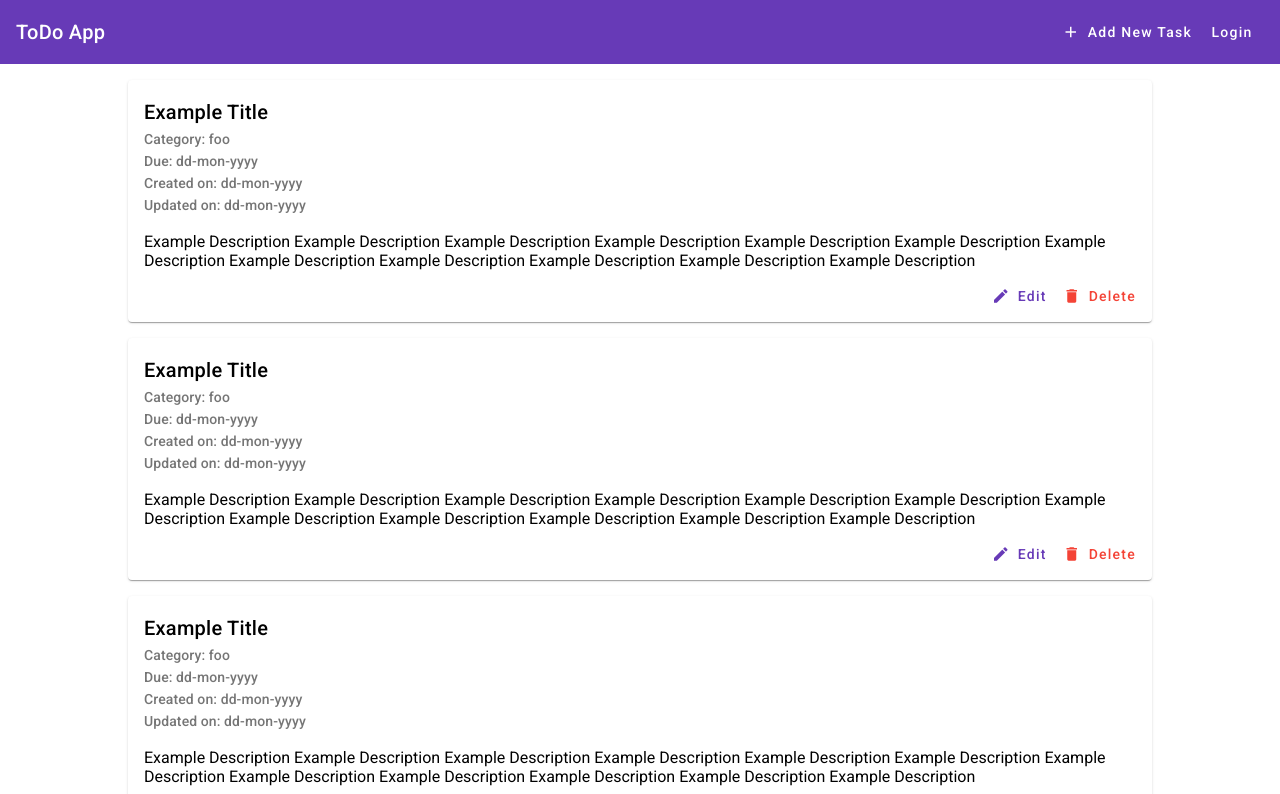
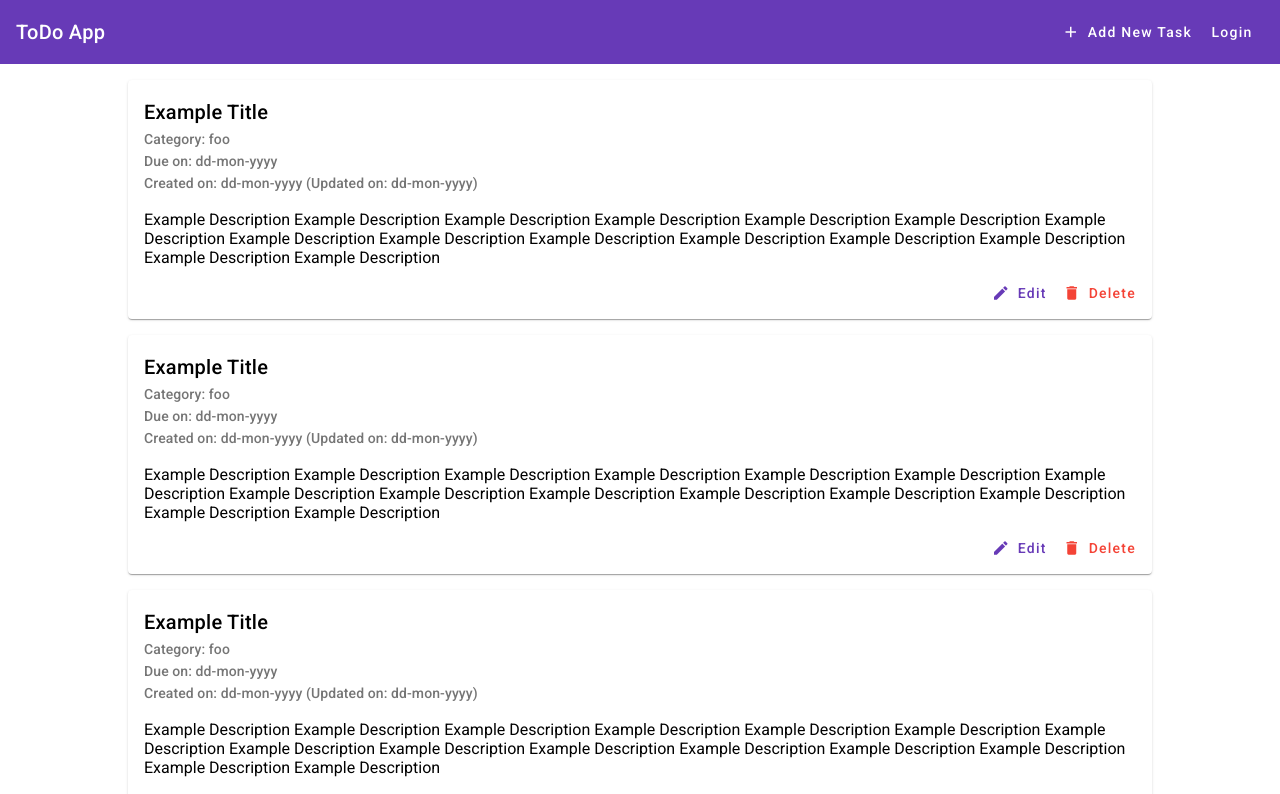
Before and after one commit to Russell-Len/todo-app, an Angular app: page / in a window 1280 px wide. Shown: the top 794 px of the page. Built offline with nearby package versions, Linux system fonts and the light colour scheme.

Commit message:
Reworked task card design

```diff
--- a/src/app/task-list/task-list.component.html
+++ b/src/app/task-list/task-list.component.html
@@ -3,17 +3,16 @@
         <mat-card-header>
             <mat-card-title>Example Title</mat-card-title>
             <mat-card-subtitle>Category: foo</mat-card-subtitle>
-            <mat-card-subtitle>Due: dd-mon-yyyy</mat-card-subtitle>
-            <mat-card-subtitle>Created on: dd-mon-yyyy</mat-card-subtitle>
-            <mat-card-subtitle>Updated on: dd-mon-yyyy</mat-card-subtitle>
+            <mat-card-subtitle>Due on: dd-mon-yyyy</mat-card-subtitle>
+            <mat-card-subtitle>Created on: dd-mon-yyyy (Updated on: dd-mon-yyyy)</mat-card-subtitle>
         </mat-card-header>
 
         <mat-card-content>
             <p>
                 Example Description Example Description Example Description Example Description Example Description
-                Example
-                Description Example Description Example Description Example Description Example Description Example
-                Description Example Description
+                Example Description Example Description Example Description Example Description Example Description
+                Example Description Example Description Example Description Example Description Example Description
+
             </p>
         </mat-card-content>
 
```
